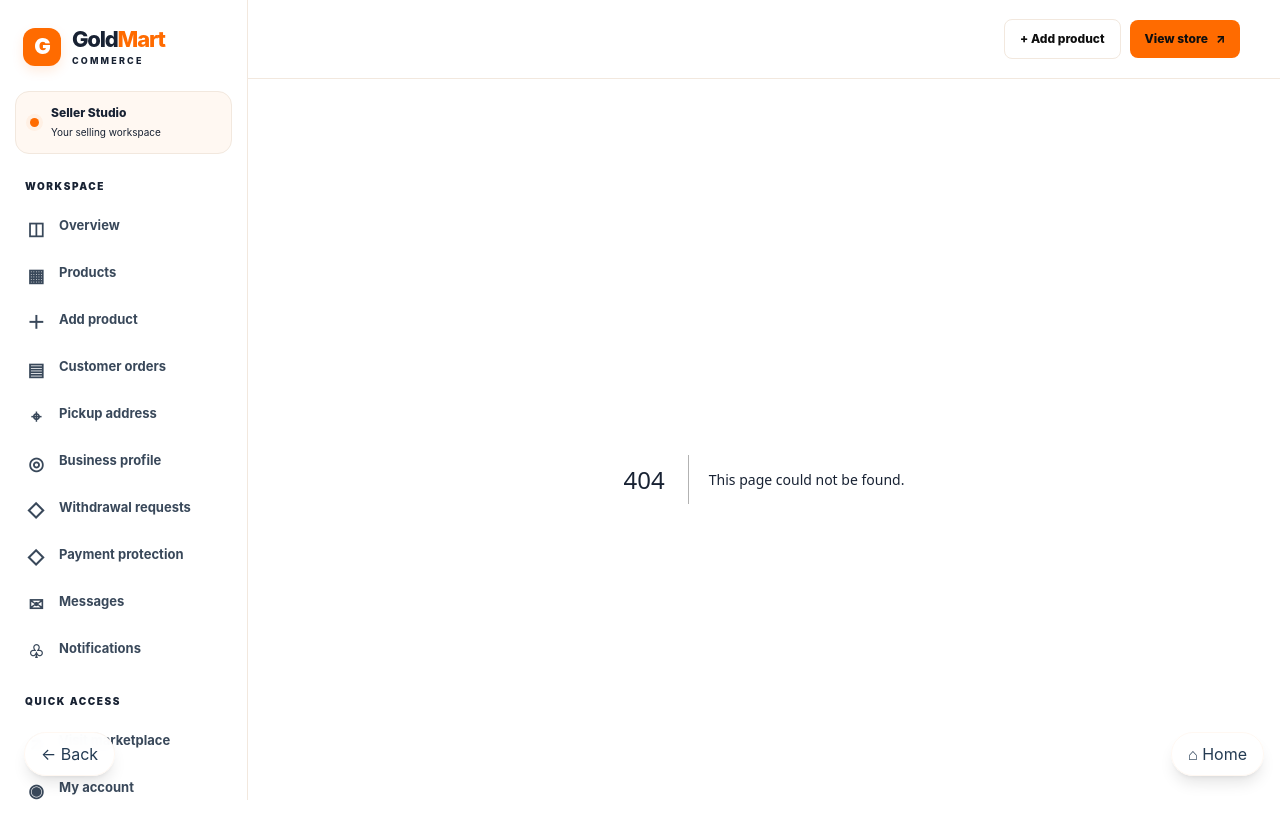
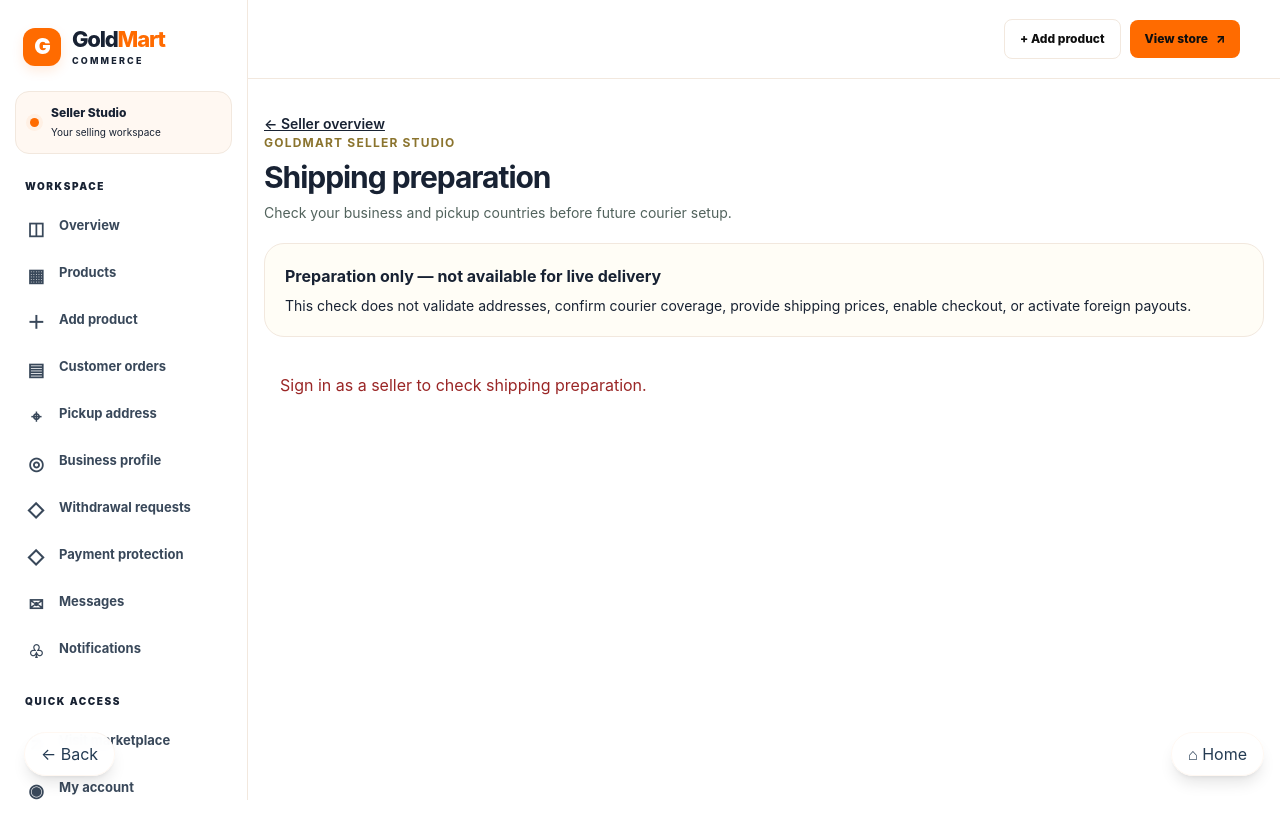
Before and after one commit to oscar1-max/Gold-mart-Ybsr, a Next.js app: page /seller/shipping-readiness in a window 1280 px wide. Before the commit this address had no page. Shown: the top 838 px of the page. After the commit the page ends 800 px from the top, so only its background shows below. Built offline with nearby package versions, Linux system fonts and the light colour scheme.

Commit message:
Add seller shipping preparation status page

```diff
--- /dev/null
+++ b/app/seller/shipping-readiness/page.tsx
@@ -0,0 +1,64 @@
+"use client";
+import Link from "next/link";
+import { useEffect, useState } from "react";
+type Readiness = {
+ status: string; origin_country_code: string|null; pickup_country_code: string|null;
+ pickup_matches_profile: boolean|null; business_profile_saved: boolean;
+ pickup_address_saved: boolean; courier_bookings_enabled: false;
+ shipping_checkout_enabled: false; international_payouts_enabled: false;
+};
+const messages: Record<string,string> = {
+ missing_business_profile: "Save your seller business profile first.",
+ missing_pickup_address: "Save the address where couriers would collect your parcels.",
+ pickup_country_mismatch: "Your business country and pickup country do not match. Please correct your information.",
+ awaiting_courier_integration: "Your saved business country matches your pickup country. Courier integration is still pending."
+};
+export default function ShippingReadinessPage() {
+ const [data,setData]=useState<Readiness|null>(null);
+ const [loading,setLoading]=useState(true);
+ const [error,setError]=useState("");
+ useEffect(()=>{
+  const controller=new AbortController();
+  async function load(){
+   try {
+    const token=localStorage.getItem("goldmart_token");
+    if(!token) throw new Error("Sign in as a seller to check shipping preparation.");
+    const response=await fetch("https://goldmart-backend-yoxc.onrender.com/api/seller/profile/shipping-readiness",{
+     headers:{Authorization:"Bearer "+token},cache:"no-store",signal:controller.signal
+    });
+    const json=await response.json();
+    if(!response.ok||!json.success)throw new Error(json.message||"Unable to check shipping readiness.");
+    if(!controller.signal.aborted)setData(json.readiness);
+   }catch(e){if(!controller.signal.aborted)setError(e instanceof Error?e.message:"Unable to check shipping readiness.");}
+   finally{if(!controller.signal.aborted)setLoading(false);}
+  }
+  void load();return()=>controller.abort();
+ },[]);
+ return <main className="min-h-screen bg-[#F7F7F5] px-4 py-8 text-[#0A1F1A]">
+  <div className="mx-auto max-w-3xl space-y-5">
+   <Link href="/seller" className="text-sm font-semibold underline">← Seller overview</Link>
+   <header><p className="text-xs font-bold uppercase tracking-widest text-[#8B742E]">GoldMart Seller Studio</p>
+   <h1 className="mt-2 text-3xl font-bold">Shipping preparation</h1>
+   <p className="mt-2 text-sm text-[#52635D]">Check your business and pickup countries before future courier setup.</p></header>
+   <section className="rounded-2xl border border-[#E7D6A1] bg-[#FFFDF6] p-5">
+    <p className="font-bold">Preparation only — not available for live delivery</p>
+    <p className="mt-2 text-sm">This check does not validate addresses, confirm courier coverage, provide shipping prices, enable checkout, or activate foreign payouts.</p>
+   </section>
+   {loading?<p role="status">Checking your saved details…</p>:error?<p role="alert" className="rounded-xl bg-white p-4 text-[#9A2626]">{error}</p>:data&&
+   <section className="space-y-4 rounded-2xl border border-[#DFE5DC] bg-white p-6">
+    <h2 className="text-xl font-bold">{messages[data.status]?"Shipping setup status":"Shipping preparation unavailable"}</h2>
+    <p role="status" className="text-sm">{messages[data.status]||"Please review your business and pickup details."}</p>
+    <dl className="grid grid-cols-2 gap-4 text-sm">
+     <div><dt className="text-[#52635D]">Business country</dt><dd className="font-semibold">{data.origin_country_code||"Not saved"}</dd></div>
+     <div><dt className="text-[#52635D]">Pickup country</dt><dd className="font-semibold">{data.pickup_country_code||"Not saved or unrecognized"}</dd></div>
+     <div><dt className="text-[#52635D]">Country match</dt><dd className="font-semibold">{data.pickup_matches_profile===true?"Yes":data.pickup_matches_profile===false?"No":"Not checked"}</dd></div>
+     <div><dt className="text-[#52635D]">Courier bookings</dt><dd className="font-semibold">Disabled</dd></div>
+    </dl>
+    <div className="flex flex-wrap gap-4 pt-2 text-sm font-semibold">
+     <Link href="/seller/business-profile" className="underline underline-offset-4">Edit business profile</Link>
+     <Link href="/seller/pickup-address" className="underline underline-offset-4">Edit pickup address</Link>
+    </div>
+   </section>}
+  </div>
+ </main>;
+}
```
